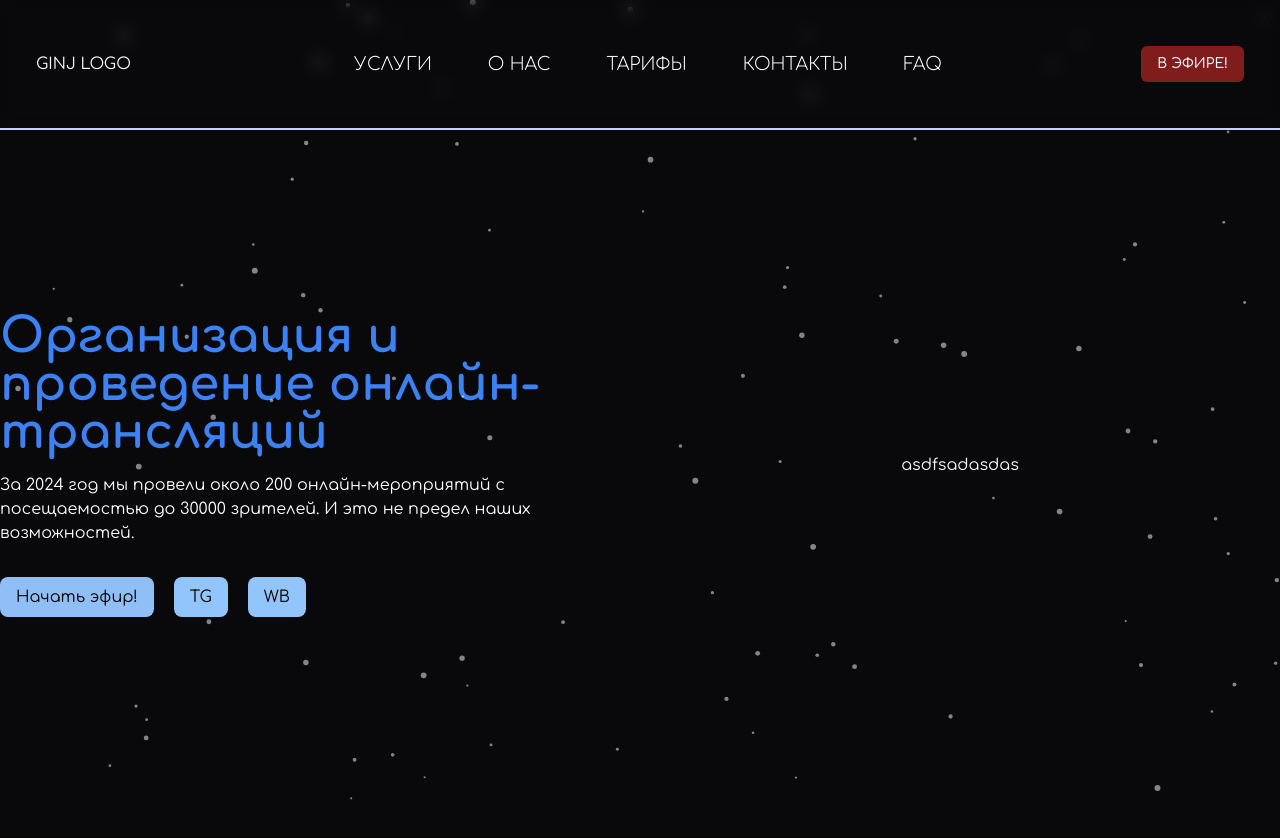
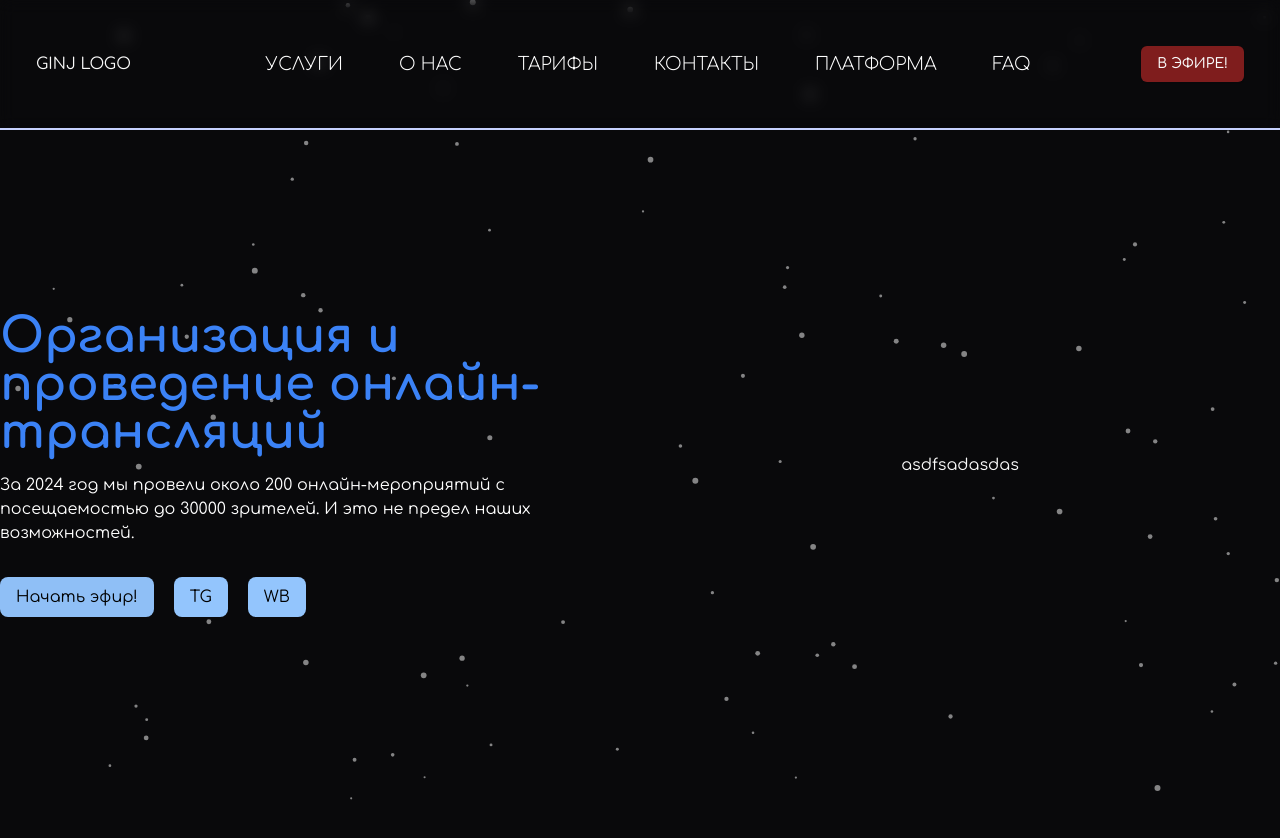
Before and after one commit to Xlebabutti/ginj, a Next.js app in the folder frontend/: page / in a window 1280 px wide. Shown: the top 838 px of the page. Built offline with nearby package versions, Linux system fonts and the light colour scheme.

Commit message:
add /platform

```diff
--- a/frontend/src/widgets/app-header/ui/main-nav.tsx
+++ b/frontend/src/widgets/app-header/ui/main-nav.tsx
@@ -39,6 +39,12 @@ export default function MainNav() {
             </Link>
             <Link
                 className="text-white hover:underline hover:decoration-white/75 hover:decoration-[2px] hover:underline-offset-8"
+                href="/platform"
+            >
+                <SwapText>Платформа</SwapText>
+            </Link>
+            <Link
+                className="text-white hover:underline hover:decoration-white/75 hover:decoration-[2px] hover:underline-offset-8"
                 href="#faq"
                 onClick={() => scrollToSection('#faq')}
             >
```
